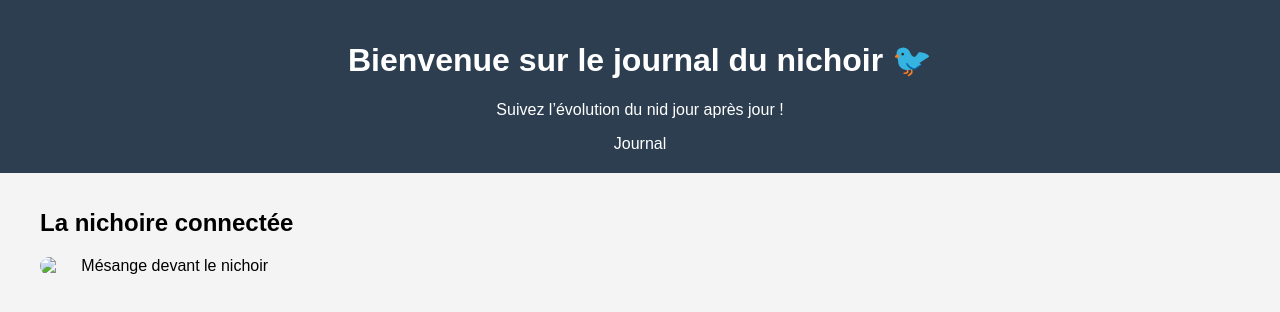
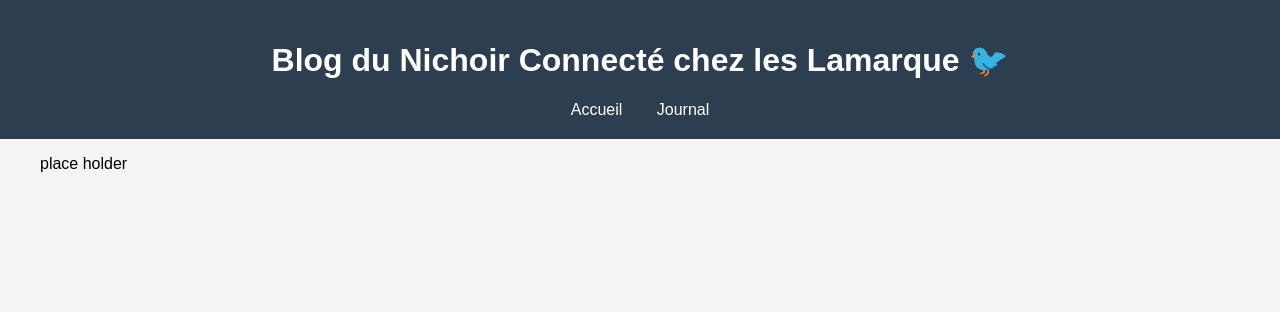
Before and after one commit to Fabinout/NichoirConnect-, a website: page public/index.html in a window 1280 px wide. Drawn offline with Linux system fonts and the light colour scheme.

Commit message:
extraction du bandeau

```diff
--- /dev/null
+++ b/public/header.html
@@ -0,0 +1,7 @@
+<header>
+    <h1>Blog du Nichoir Connecté chez les Lamarque 🐦</h1>
+    <nav>
+        <a href="index.html">Accueil</a>
+        <a href="journal.html">Journal</a>
+    </nav>
+</header>
--- a/public/index.html
+++ b/public/index.html
@@ -7,21 +7,18 @@
     <link rel="stylesheet" href="css/styles.css">
 </head>
 <body class="page-index">
-<header>
-    <h1>Bienvenue sur le journal du nichoir 🐦</h1>
-    <p>Suivez l’évolution du nid jour après jour !</p>
-    <nav>
-        <a href="journal.html">Journal</a>
-    </nav>
-</header>
+<div id="header-container"></div>
 <main>
-    <section id="latest">
-        <h2>La nichoire connectée</h2>
-        <div id="photo-container">
-            <img src="../media/images/nichoir.jpg" alt="Mésange devant le nichoir">
-        </div>
-    </section>
+    place holder
 </main>
 <script src="js/script.js"></script>
+<script>
+    fetch('header.html')
+        .then(response => response.text())
+        .then(header => {
+            document.getElementById('header-container').innerHTML = header;
+        })
+        .catch(error => console.error("Erreur lors du chargement du header :", error));
+</script>
 </body>
 </html>
```
Also changed, not shown: public/journal.html (+9 -7 lines).
